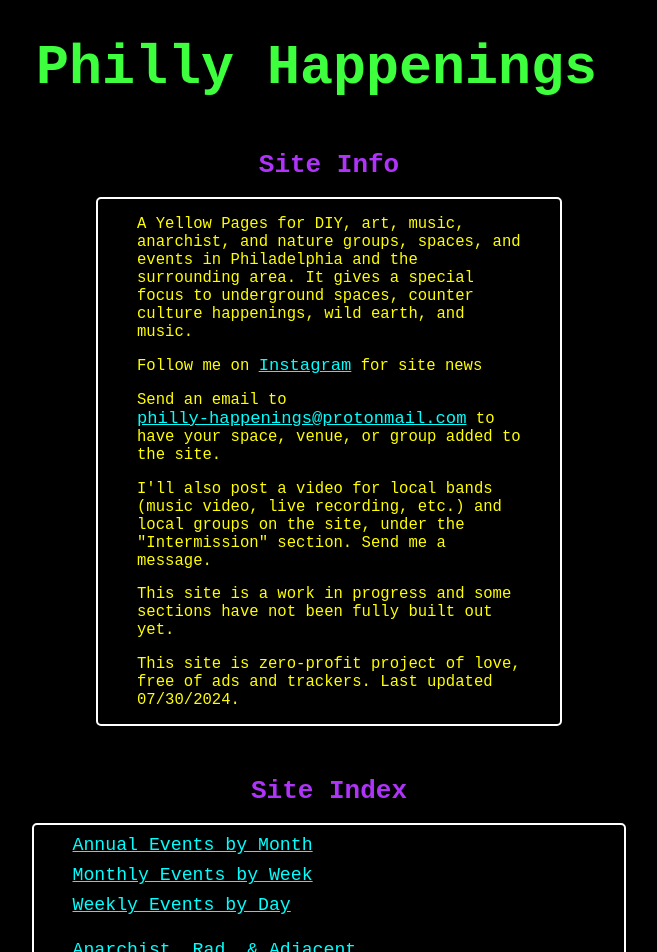
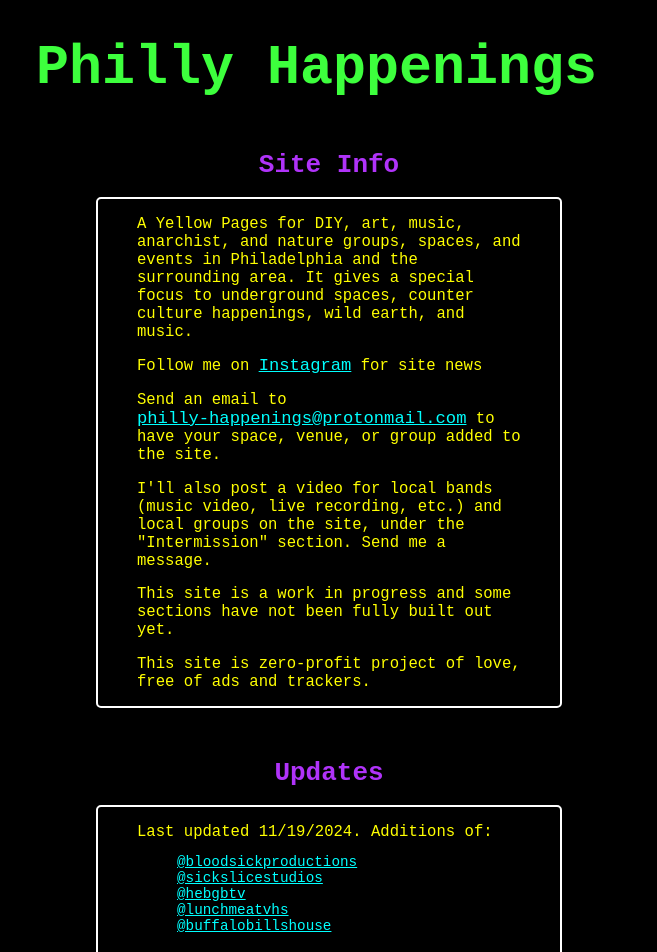
Before and after one commit to KLabWeb/Philly-Happenings, a React (Create React App) app: page / in a window 1280 px wide. Shown: the top 952 px of the page, without its empty margins (311-968 px from the left). Built offline with nearby package versions, Linux system fonts and the light colour scheme; the HTML template or start-up script is replaced by a standard one.

Commit message:
Additions of: @bloodsickproductions, @sickslicestudios, @hebgbtv, @lunchmeatvhs, @buffalobillshouse

```diff
--- a/src/App.css
+++ b/src/App.css
@@ -73,7 +73,7 @@ p {
   display: block;
 }
 
-.aboutCard a, .videoCard a {
+.aboutCard a, .videoCard a, .updatesCard a {
   color: rgb(0, 255, 255);
   display: inline-block;
   font-size: 1.1em;
@@ -101,7 +101,7 @@ p {
   display: none;
 }
 
-.card, .dateCard, .headerIndex, .forageCard, .aboutCard, .indexImageCard, .videoCard {
+.card, .dateCard, .headerIndex, .forageCard, .aboutCard, .indexImageCard, .videoCard, .updatesCard {
   padding: 0em 3em 1em 3em;
   max-width: 100%;
   margin: auto;
@@ -129,7 +129,7 @@ p {
     width: 70%;
   }
 
-  .aboutCard {
+  .aboutCard, .updatesCard {
     width: 50%;
     margin-bottom: 50px;
   }
@@ -185,12 +185,12 @@ p {
   font-size: 1.2em;
 }
 
-.card .suggestedFollow, .dateItem, .forageItem, .aboutCard p {
+.card .suggestedFollow, .dateItem, .forageItem, .aboutCard p, .updatesCard p {
   color: rgb(255, 255, 0);
   margin-bottom: 2px;
 }
 
-.dateTitle, .dateItem, .forageItem, .aboutCard p {
+.dateTitle, .dateItem, .forageItem, .aboutCard p, .updatesCard p {
   text-align: left;
 }
 
@@ -261,7 +261,7 @@ video {
   .CardContainer{
     width: 95%;
   }
-  .aboutCard {
+  .aboutCard, .updatesCard {
     margin-bottom: 50px;
   }
   .videoCard  {
--- a/src/about.js
+++ b/src/about.js
@@ -16,7 +16,7 @@ export const About = () => {
 
         <p>This site is a work in progress and some sections have not been fully built out yet.</p>
 
-        <p>This site is zero-profit project of love, free of ads and trackers. Last updated 07/30/2024.</p>
+        <p>This site is zero-profit project of love, free of ads and trackers.</p>
       </div>
     </div>
   )
--- a/src/header.js
+++ b/src/header.js
@@ -1,6 +1,7 @@
 import React from "react";
 import "./App.css";
 import { About } from "./about";
+import Updates from "./updates";
 // import { Notices } from "./notices";
 
 export const Header = props => {
@@ -9,6 +10,8 @@ export const Header = props => {
       <h1 className="pageTitle">Philly Happenings</h1>
 
       <About />
+
+      <Updates />
 
       <h1 className="category">Site Index</h1>
       <div className="headerIndex">
--- a/src/sections/mainHeader.js
+++ b/src/sections/mainHeader.js
@@ -11,6 +11,7 @@ export const Header = props => {
       <div className="headerIndex">
         <Link to="/"><a href="#events-by-month">Annual Events by Date</a></Link>
         <a href="#about">Site Info</a>
+        <a href="updates">Updates</a>
         <a href="#anarchist-philly">Anarchist</a>
         <a href="#anime-philly">Anime</a>
         <a href="#cycling">Cycling</a>
--- /dev/null
+++ b/src/updates.js
@@ -0,0 +1,22 @@
+import React from "react";
+import "./App.css";
+
+export const Updates = () => {
+  return (
+    <div key={Math.random()} >
+      <h1 id="updates" className="category">Updates</h1>
+      <div className="updatesCard">
+        <p>Last updated 11/19/2024. Additions of:</p>
+        <ul style={{display: "flex", flexFlow: "column", textAlign: "left"}}>
+            <li><a href="https://www.instagram.com/bloodsickproductions/" target="_blank" rel="noreferrer">@bloodsickproductions</a></li>
+            <li><a href="https://www.youtube.com/@sickslicestudios/videos" target="_blank" rel="noreferrer">@sickslicestudios</a></li>
+            <li><a href="https://www.instagram.com/birthdayjake/" target="_blank" rel="noreferrer">@hebgbtv</a></li>
+            <li><a href="https://www.instagram.com/lunchmeatvhs/" target="_blank" rel="noreferrer">@lunchmeatvhs</a></li>
+            <li><a href="https://www.instagram.com/buffalobillshouse" target="_blank" rel="noreferrer">@buffalobillshouse</a></li>
+        </ul>
+      </div>
+    </div>
+  )
+};
+
+export default Updates;
```
Also changed, not shown: src/data.js.
